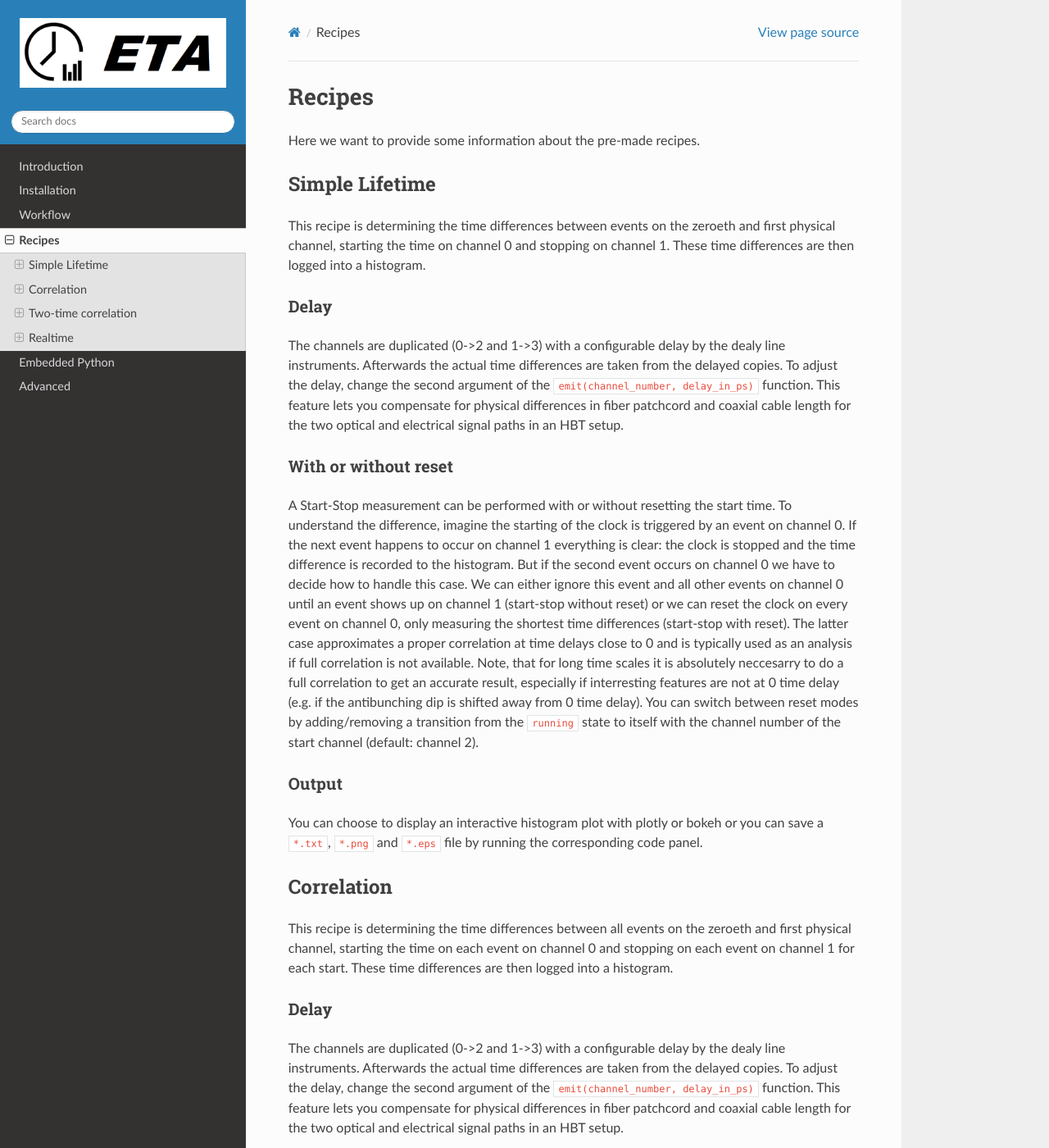
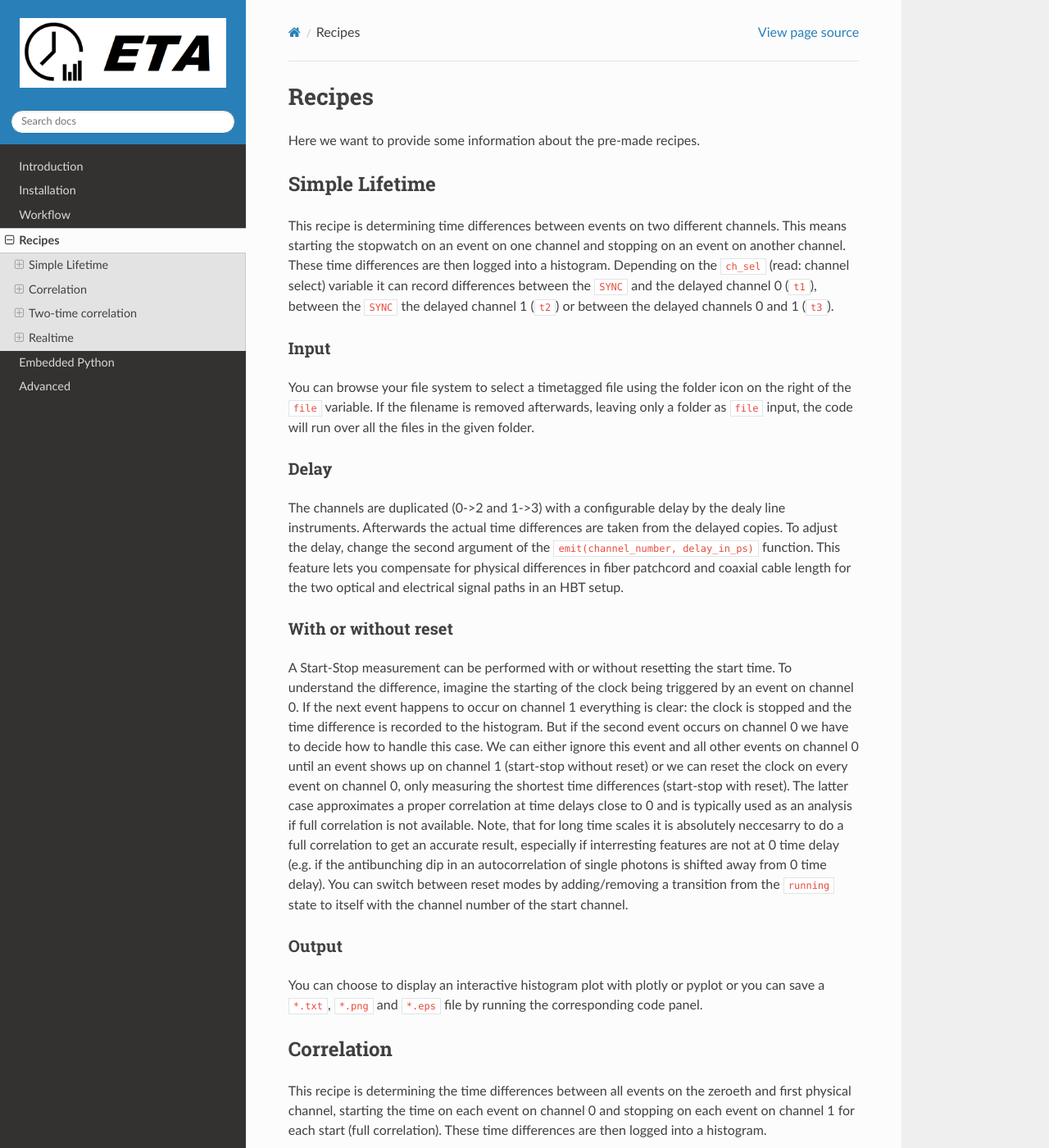
Before and after one commit to timetag/timetag.github.io, a Sphinx documentation site: the page built from docs/recipes.rst, in a window 1280 px wide and 1400 px high. Shown: the whole window at 82% size. Built offline with Sphinx 7.4.7 and the Read the Docs theme 2.0.0, drawn with Linux system fonts in a browser that asks for light colours; some of the changed text lies outside the part shown.

Commit message:
Update recipes.rst
Updated to fit the updated recipes better. Has to be updated again once automatic recs_per_cut estimation becomes public.

```diff
--- a/docs/recipes.rst
+++ b/docs/recipes.rst
@@ -5,7 +5,11 @@ Here we want to provide some information about the pre-made recipes.
 
 Simple Lifetime
 ------------------------------
-This recipe is determining the time differences between events on the zeroeth and first physical channel, starting the time on channel 0 and stopping on channel 1. These time differences are then logged into a histogram.
+This recipe is determining time differences between events on two different channels. This means starting the stopwatch on an event on one channel and stopping on an event on another channel. These time differences are then logged into a histogram. Depending on the ``ch_sel`` (read: channel select) variable it can record differences between the ``SYNC`` and the delayed channel 0 (``t1``), between the ``SYNC`` the delayed channel 1 (``t2``) or between the delayed channels 0 and 1 (``t3``).
+
+Input
+......
+You can browse your file system to select a timetagged file using the folder icon on the right of the ``file`` variable. If the filename is removed afterwards, leaving only a folder as ``file`` input, the code will run over all the files in the given folder.
 
 Delay
 ......
@@ -15,16 +19,20 @@ To adjust the delay, change the second argument of the ``emit(channel_number, de
 With or without reset
 ......................
 A Start-Stop measurement can be performed with or without resetting the start time.
-To understand the difference, imagine the starting of the clock is triggered by an event on channel 0. If the next event happens to occur on channel 1 everything is clear: the clock is stopped and the time difference is recorded to the histogram. But if the second event occurs on channel 0 we have to decide how to handle this case. We can either ignore this event and all other events on channel 0 until an event shows up on channel 1 (start-stop without reset) or we can reset the clock on every event on channel 0, only measuring the shortest time differences (start-stop with reset). The latter case approximates a proper correlation at time delays close to 0 and is typically used as an analysis if full correlation is not available. Note, that for long time scales it is absolutely neccesarry to do a full correlation to get an accurate result, especially if interresting features are not at 0 time delay (e.g. if the antibunching dip is shifted away from 0 time delay).
-You can switch between reset modes by adding/removing a transition from the ``running`` state to itself with the channel number of the start channel (default: channel 2).
+To understand the difference, imagine the starting of the clock being triggered by an event on channel 0. If the next event happens to occur on channel 1 everything is clear: the clock is stopped and the time difference is recorded to the histogram. But if the second event occurs on channel 0 we have to decide how to handle this case. We can either ignore this event and all other events on channel 0 until an event shows up on channel 1 (start-stop without reset) or we can reset the clock on every event on channel 0, only measuring the shortest time differences (start-stop with reset). The latter case approximates a proper correlation at time delays close to 0 and is typically used as an analysis if full correlation is not available. Note, that for long time scales it is absolutely neccesarry to do a full correlation to get an accurate result, especially if interresting features are not at 0 time delay (e.g. if the antibunching dip in an autocorrelation of single photons is shifted away from 0 time delay).
+You can switch between reset modes by adding/removing a transition from the ``running`` state to itself with the channel number of the start channel.
 
 Output
 .......
-You can choose to display an interactive histogram plot with plotly or bokeh or you can save a ``*.txt``, ``*.png`` and ``*.eps`` file by running the corresponding code panel.
+You can choose to display an interactive histogram plot with plotly or pyplot or you can save a ``*.txt``, ``*.png`` and ``*.eps`` file by running the corresponding code panel.
 
 Correlation
 ------------
-This recipe is determining the time differences between all events on the zeroeth and first physical channel, starting the time on each event on channel 0 and stopping on each event on channel 1 for each start. These time differences are then logged into a histogram.
+This recipe is determining the time differences between all events on the zeroeth and first physical channel, starting the time on each event on channel 0 and stopping on each event on channel 1 for each start (full correlation). These time differences are then logged into a histogram.
+
+Input
+......
+You can browse your file system to select a timetagged file using the folder icon on the right of the ``file`` variable. If the filename is removed afterwards, leaving only a folder as ``file`` input, the code will run over all the files in the given folder.
 
 Delay
 ......
@@ -61,8 +69,8 @@ Usage
 ......
 As explained in the start-stop and correlation recipes, you can adjust a delay if the feature you are interested in is at the edge or outside the histogram area. You can do this by opening the “Instrument Designer” for the delay lines ``DL0-2`` and ``DL1-3``. The delay lines copy the events on channel 0 (or 1 in case of ``DL1-3``) to a new channel (first argument of the emit function) with a delay specified in the second argument of the ``emit`` function: ``emit(new channel number, delay in ps)``.
 You can adjust the width of the histogram. This is done with a combination of the ``bins`` and ``binsize`` variables in the start screen.
-You can use the ``y_max`` variable on the home screen to adjust the desired plot height.
+The y-axis will automatically rescale to accomodate the growing histogram.
 An important adjustment is the speed at which the file is processed. This is done by selecting how many events one chunk should have before the program bothers to analyse this chunk. Use the variable ``records_per_cut`` on the home screen to adjust this.
+(note: this will happen automatically soon)
 
-You might want to switch from accumulation mode to “show me only the most recent chunk” mode aka alignment mode. For this we would like to implement a button, but so far you have to go to the “Code” panel again and change line 44.
-It should say ``ctxs= ctx1,sum_results=True,iterate_ctxs=True,verbose=False)`` for accumulation mode and ``ctxs= None,sum_results=True,iterate_ctxs=True,verbose=False)`` for alignment mode.
+You might want to switch between accumulating the histogram to showing only the most recent chunk. We call these modes accumulation and alignment mode, respectively. By default the graph will start accumulating the histogram but a button can switch to alignment mode if desired. There is also a button to switch between logarithmic and linear plotting of the y-axis.
```
